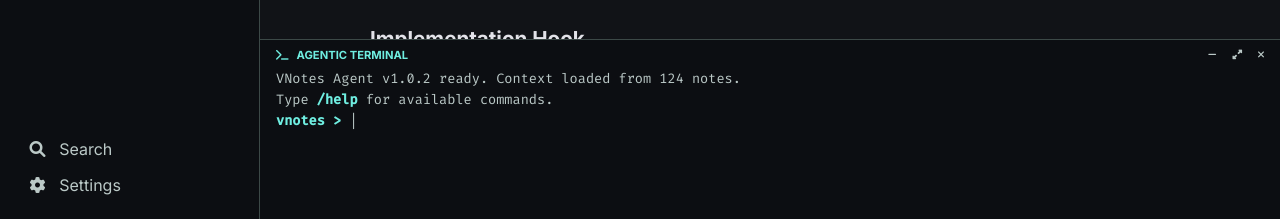
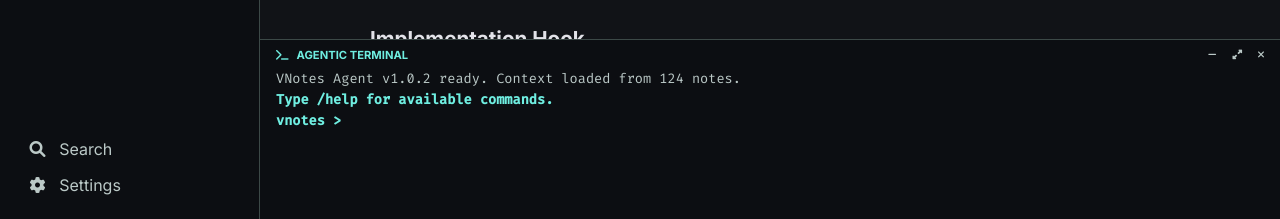
Before and after one commit to vishnuprksh/VNotes, a React (Vite) app: page / in a window 1280 px wide. Shown: the part 581-800 px from the top of the page. Built offline with nearby package versions, Linux system fonts and the light colour scheme.

Commit message:
feat: implement interactive terminal state machine and update project documentation

```diff
--- a/src/App.jsx
+++ b/src/App.jsx
@@ -2,6 +2,41 @@
 import './index.css'
 
 function App() {
+  const [terminalLines, setTerminalLines] = React.useState([
+    'VNotes Agent v1.0.2 ready. Context loaded from 124 notes.',
+    'Type /help for available commands.'
+  ]);
+  const [terminalInput, setTerminalInput] = React.useState('');
+
+  const handleTerminalKeyDown = (e) => {
+    if (e.key === 'Enter') {
+      const command = terminalInput.trim().toLowerCase();
+      const newLines = [...terminalLines, `vnotes >${terminalInput}`];
+
+      switch (command) {
+        case '/help':
+          newLines.push('Available commands: /help, /list, /clear, /info');
+          break;
+        case '/list':
+          newLines.push('Notes found: [Product Launch Strategy], [Meeting Notes], [Daily Log]');
+          break;
+        case '/clear':
+          setTerminalLines([]);
+          setTerminalInput('');
+          return;
+        case '/info':
+          newLines.push('VNotes v1.0.2 - Agentic Minimalist Editor');
+          newLines.push('Build: 2026-04-25');
+          break;
+        default:
+          newLines.push(`Unknown command: ${command}`);
+      }
+
+      setTerminalLines(newLines);
+      setTerminalInput('');
+    }
+  };
+
   return (
     <div className="app-container">
       <aside className="sidebar">
@@ -137,10 +172,38 @@
               <i className="fas fa-times"></i>
             </div>
           </div>
-          <div className="terminal-body">
-            <div className="terminal-line">VNotes Agent v1.0.2 ready. Context loaded from 124 notes.</div>
-            <div className="terminal-line">Type <span className="highlight">/help</span> for available commands.</div>
-            <div className="terminal-line"><span className="terminal-prompt">vnotes &gt; </span>|</div>
+          <div className="terminal-body" style={{ overflowY: 'auto', height: 'calc(100% - 25px)' }}>
+            {terminalLines.map((line, i) => (
+              <div key={i} className="terminal-line">
+                {line.startsWith('vnotes >') ? (
+                  <>
+                    <span className="terminal-prompt">vnotes &gt; </span>
+                    <span>{line.replace('vnotes >', '')}</span>
+                  </>
+                ) : (
+                  <span className={line.includes('/') ? 'highlight' : ''}>{line}</span>
+                )}
+              </div>
+            ))}
+            <div className="terminal-line" style={{ display: 'flex', gap: '4px' }}>
+              <span className="terminal-prompt">vnotes &gt; </span>
+              <input
+                type="text"
+                value={terminalInput}
+                onChange={(e) => setTerminalInput(e.target.value)}
+                onKeyDown={handleTerminalKeyDown}
+                style={{
+                  background: 'none',
+                  border: 'none',
+                  color: 'var(--on-surface)',
+                  fontFamily: 'var(--font-code)',
+                  fontSize: '0.85rem',
+                  outline: 'none',
+                  flex: 1
+                }}
+                autoFocus
+              />
+            </div>
           </div>
         </footer>
       </main>
```
Also changed, not shown: AGENT_CORE/MEMORIES.md (+10 -10 lines), AGENT_CORE/TASKS.md (+7 -8 lines).
